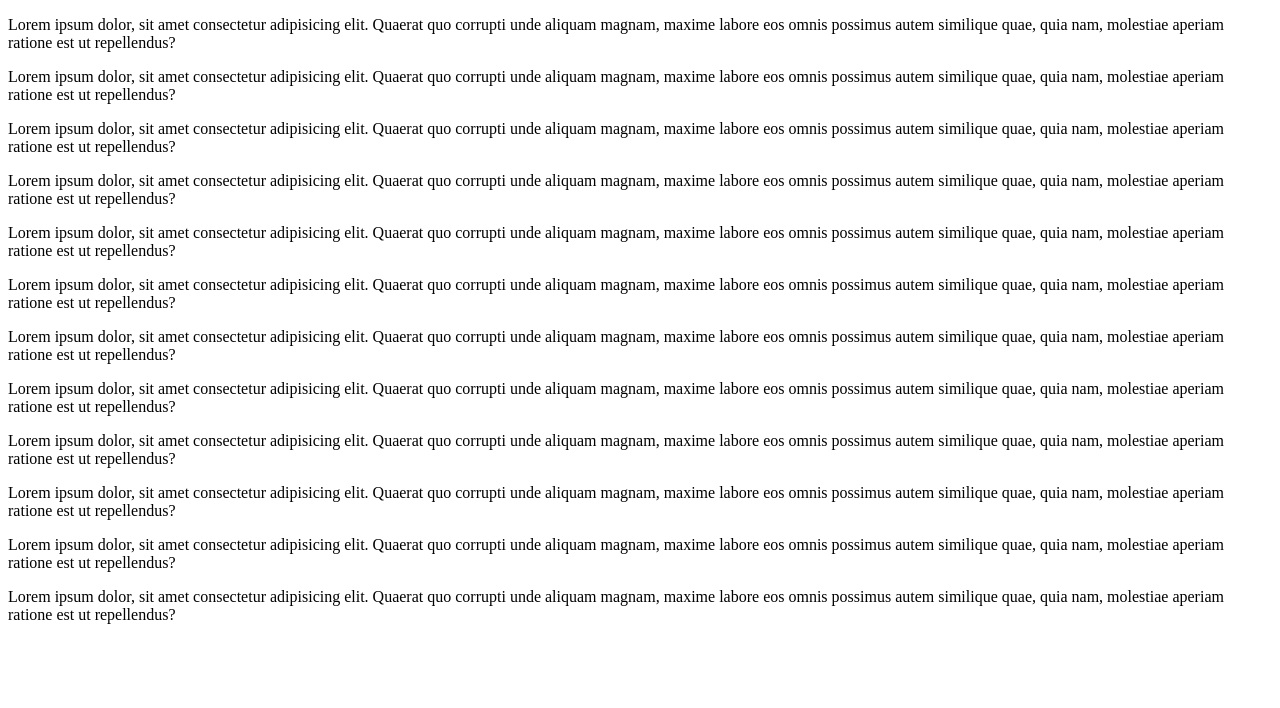
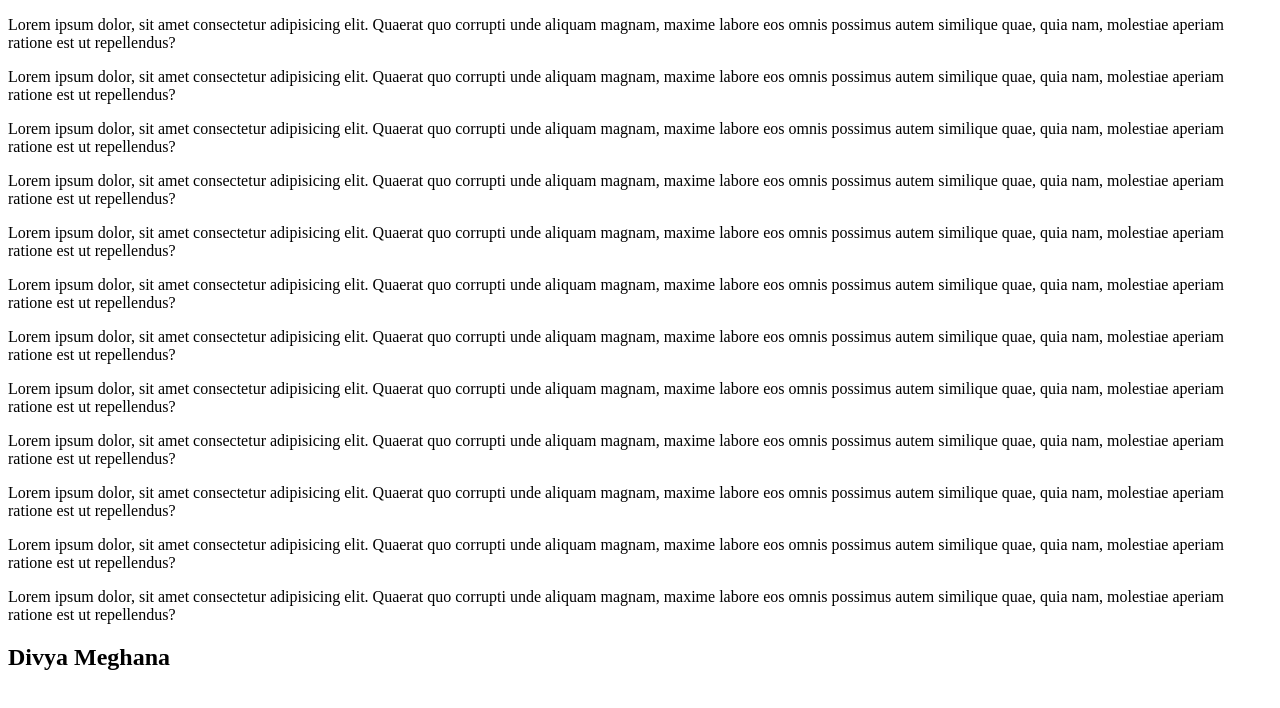
Before and after one commit to Divyameghanagujjula/DevOps_project, a plain HTML site: page dev3.html in a window 1280 px wide. Drawn offline with Linux system fonts and the light colour scheme.

Commit message:
Update dev3.html

```diff
--- a/dev3.html
+++ b/dev3.html
@@ -31,6 +31,7 @@
         eos omnis possimus autem similique quae, quia nam, molestiae aperiam ratione est ut repellendus?</p>
     <p>Lorem ipsum dolor, sit amet consectetur adipisicing elit. Quaerat quo corrupti unde aliquam magnam, maxime labore
         eos omnis possimus autem similique quae, quia nam, molestiae aperiam ratione est ut repellendus?</p>
+    <h2>Divya Meghana</h2>
 </body>
 
 </html>
```
